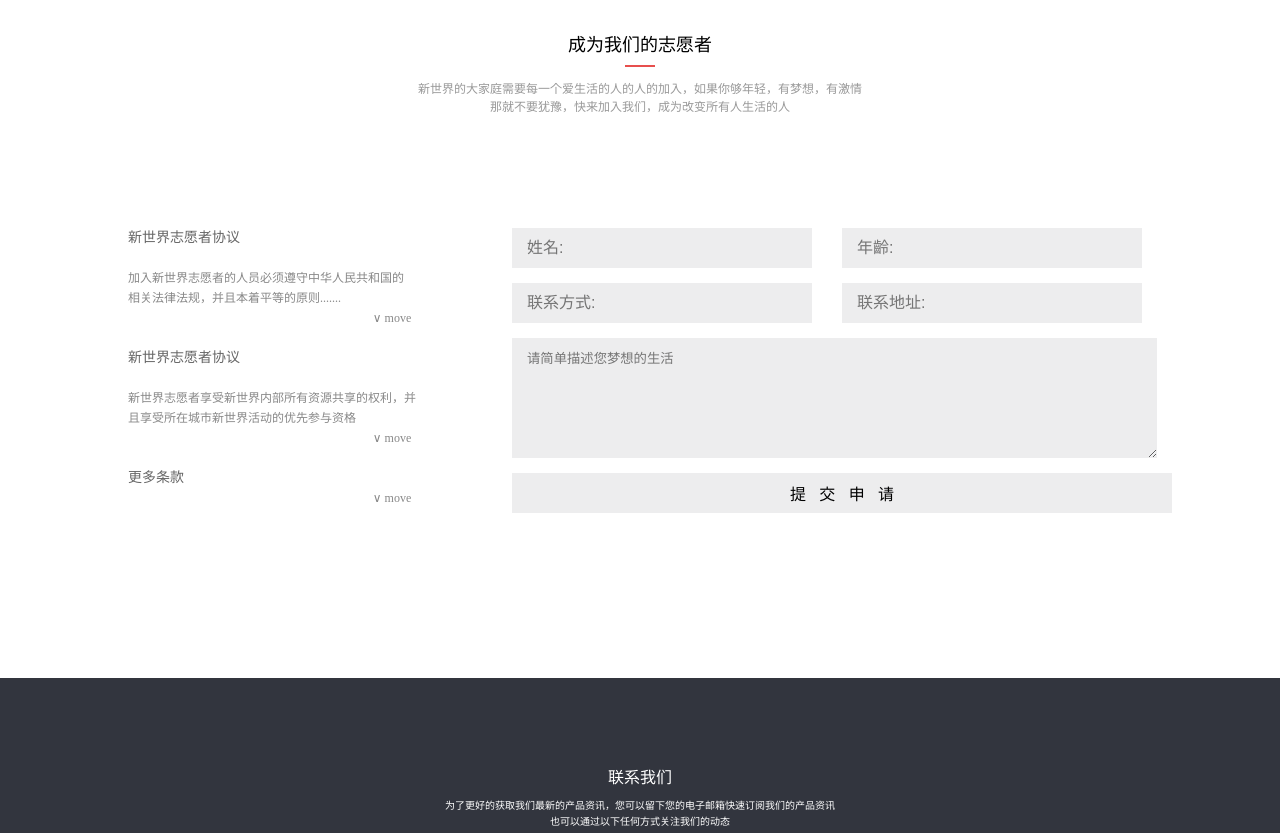
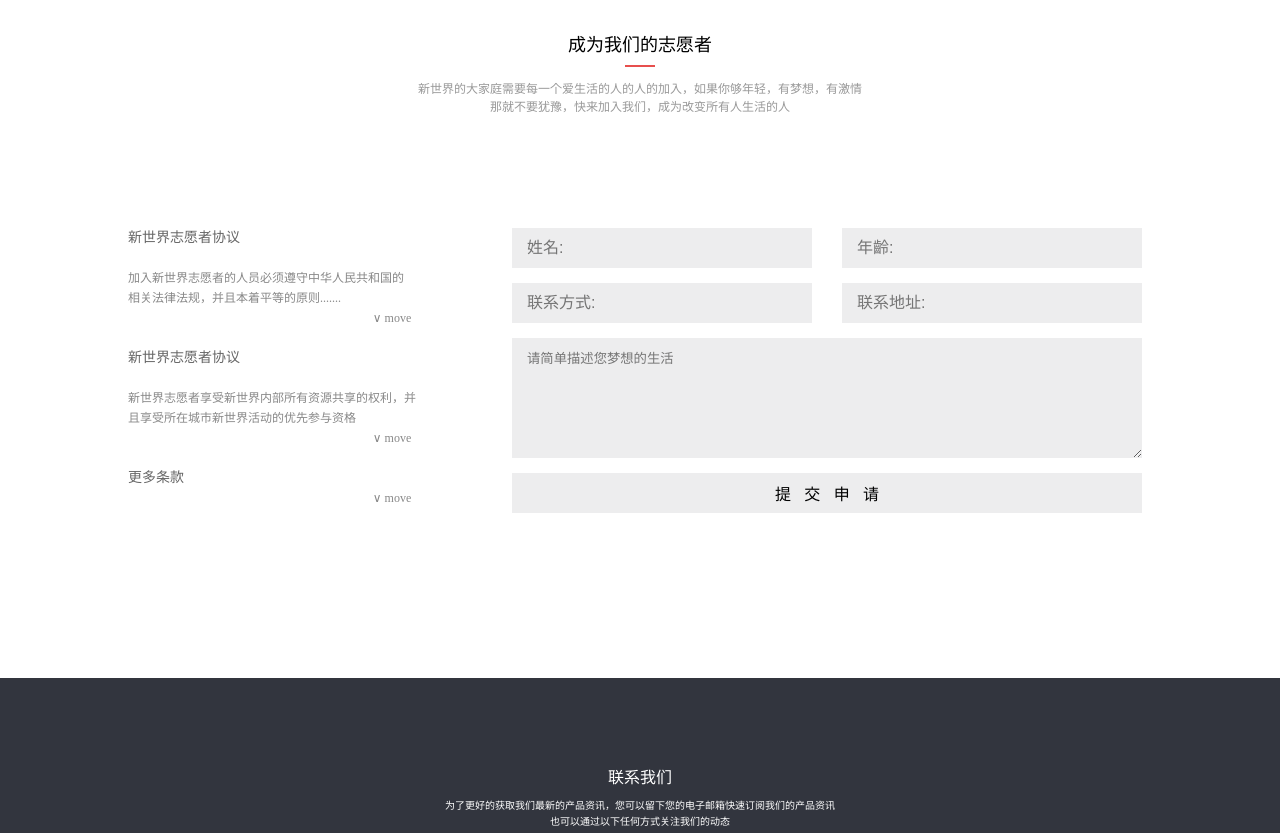
Before and after one commit to leirf/baidu_ife, a plain HTML site: page task7.html in a window 1280 px wide. Shown: the part 3472-4305 px from the top of the page. Drawn offline with Linux system fonts and the light colour scheme.

Commit message:
修改box-size产生的bug

```diff
--- a/css/task7.css
+++ b/css/task7.css
@@ -633,17 +633,17 @@ header .login a:hover~.move{
 	margin: 0 30px 15px 0;
 	padding-left: 15px;
 	color: #666;
-  box-sizing: border-box;
+ 	box-sizing: border-box;
 }
 .section-9 .right9 textarea{
 	display: block;
-	width: 645px;
+	width: 630px;
 	background-color: #ededee;
 	height: 120px;
 	border: 0;
 	color: #666;
 	padding: 10px 0 0 15px;
-  box-sizing: border-box;
+    box-sizing: border-box;
 }
 .section-9 .right9 input[type="text"]:focus,.section-9 .right9 textarea:focus{
 	background-color: #fff;
@@ -652,7 +652,7 @@ header .login a:hover~.move{
 .section-9 .right9 input[type="button"]{
 	display: block;
 	background-color: #ededee;
-	width: 660px;
+	width: 630px;
 	height: 40px;
 	margin-top: 15px;
 	border: 0;
```
